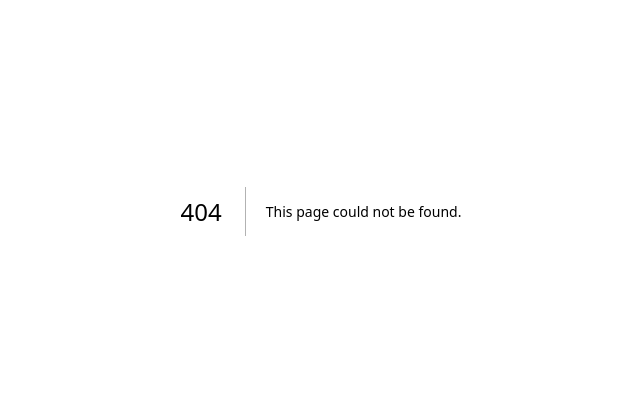
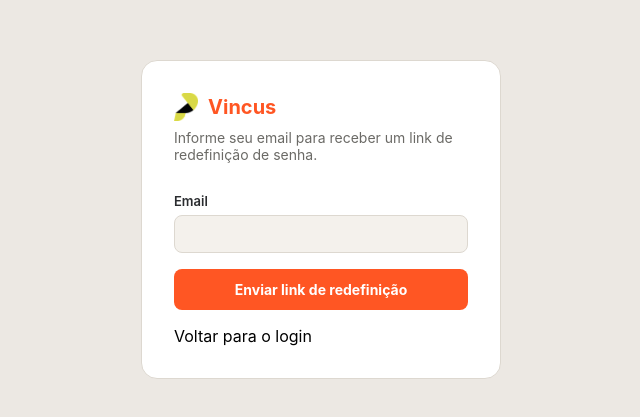
Before and after one commit to wrid-cmyk/Vincus, a Next.js app: page /esqueci-senha in a window 1280 px wide. Before the commit this address had no page. Shown: the part 189-606 px from the top of the page, without its empty margins (319-959 px from the left). Built offline with nearby package versions, Linux system fonts and the light colour scheme.

Commit message:
feat: pagina de solicitar redefinicao de senha (esqueci-senha)

```diff
--- /dev/null
+++ b/src/app/esqueci-senha/page.tsx
@@ -0,0 +1,66 @@
+"use client";
+
+import Link from "next/link";
+import { useActionState } from "react";
+import { requestPasswordReset } from "@/lib/actions/auth";
+import "../login/login.css";
+
+export default function EsqueciSenhaPage() {
+  const [state, formAction, pending] = useActionState(
+    requestPasswordReset,
+    undefined
+  );
+
+  return (
+    <main className="login-screen">
+      <form className="login-card" action={formAction}>
+        <div className="login-brand">
+          {/* eslint-disable-next-line @next/next/no-img-element */}
+          <img
+            src="/brand/ppcs_icon.png"
+            alt=""
+            className="login-brand-icon"
+          />
+          <span className="login-brand-name">Vincus</span>
+        </div>
+
+        {state?.success ? (
+          <>
+            <p className="login-subtitle">Verifique seu email</p>
+            <p className="login-success">
+              Se esse email tiver uma conta cadastrada, você vai receber um
+              link de redefinição de senha em instantes. Confira também a
+              caixa de spam.
+            </p>
+          </>
+        ) : (
+          <>
+            <p className="login-subtitle">
+              Informe seu email para receber um link de redefinição de senha.
+            </p>
+
+            <label className="login-field">
+              <span>Email</span>
+              <input
+                type="email"
+                name="email"
+                required
+                autoComplete="email"
+              />
+            </label>
+
+            {state?.error && <p className="login-error">{state.error}</p>}
+
+            <button type="submit" className="login-submit" disabled={pending}>
+              {pending ? "Enviando..." : "Enviar link de redefinição"}
+            </button>
+          </>
+        )}
+
+        <Link href="/login" className="login-back-link">
+          Voltar para o login
+        </Link>
+      </form>
+    </main>
+  );
+}
```
